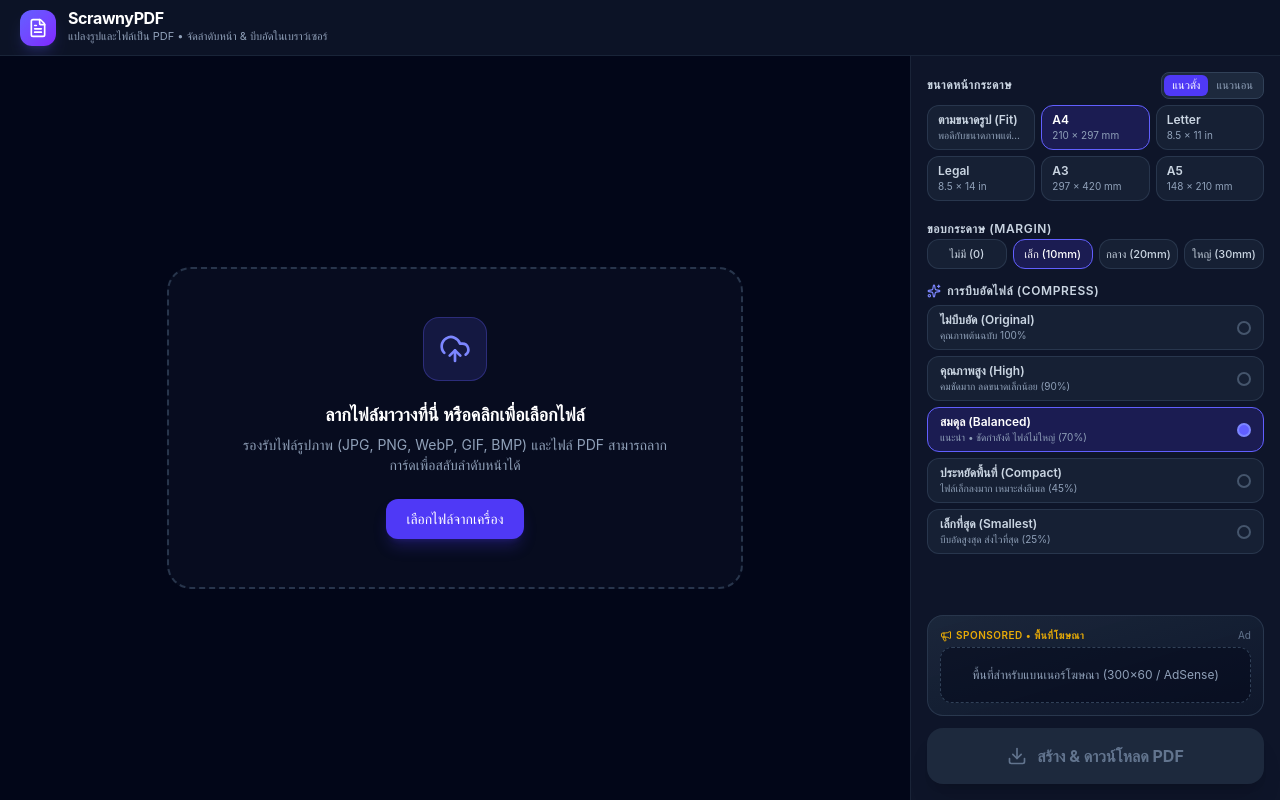
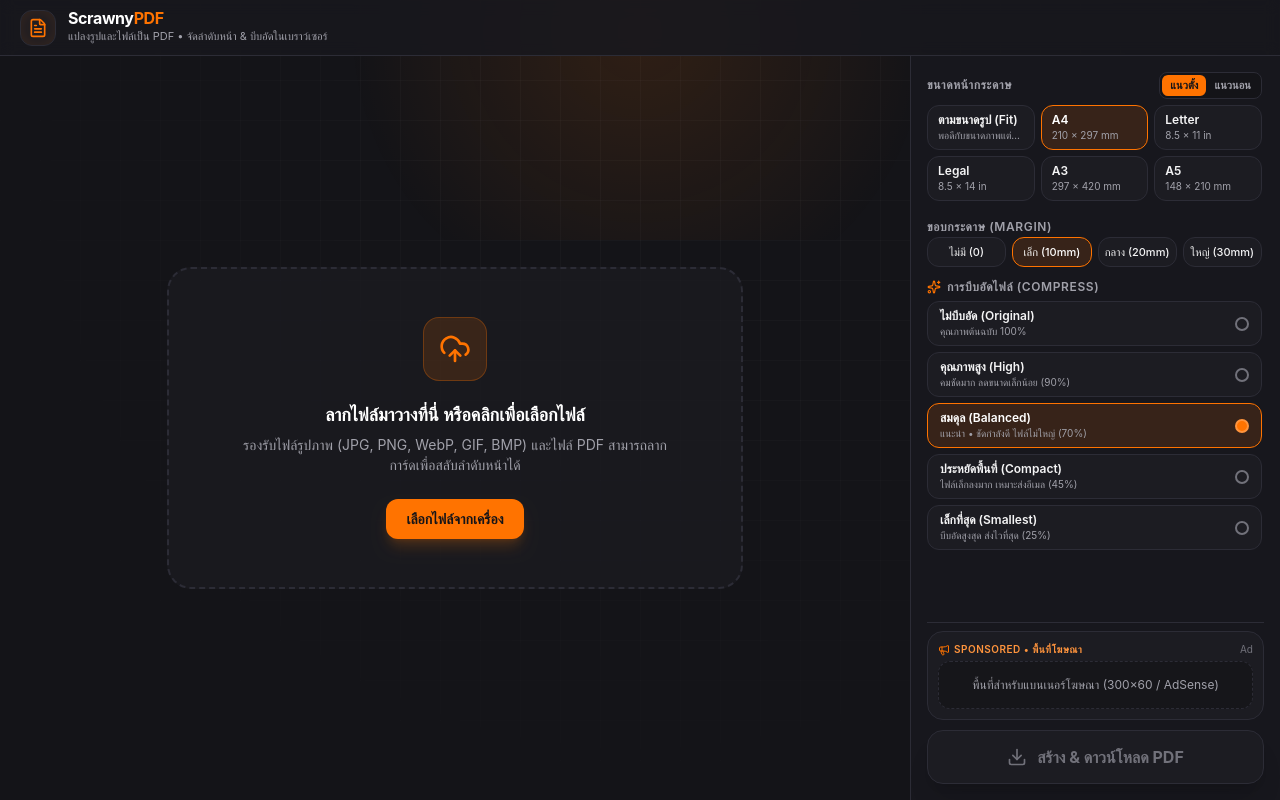
Before and after one commit to scrawnysatyr/ScrawnyPDF, a React (Vite) app: page / in a window 1280 px wide. Built offline with nearby package versions, Linux system fonts and the light colour scheme.

Commit message:
Update theme to orange-black and fix right panel layout

```diff
--- a/index.html
+++ b/index.html
@@ -3,9 +3,10 @@
   <head>
     <meta charset="UTF-8" />
     <meta name="viewport" content="width=device-width, initial-scale=1.0" />
+    <meta name="theme-color" content="#141418" />
     <title>ScrawnyPDF — แปลงไฟล์เป็น PDF</title>
   </head>
-  <body class="bg-slate-950 text-slate-100 antialiased overflow-hidden">
+  <body class="bg-[#141418] text-[#f4f4f5] antialiased overflow-hidden">
     <div id="root"></div>
     <script type="module" src="/src/main.tsx"></script>
   </body>
--- a/src/App.tsx
+++ b/src/App.tsx
@@ -81,7 +81,7 @@ export function App() {
     e.preventDefault();
     e.stopPropagation();
     setIsDraggingFiles(false);
-    if (draggedIndex !== null) return; // Ignore internal card reorder drops
+    if (draggedIndex !== null) return;
     if (e.dataTransfer.files && e.dataTransfer.files.length > 0) {
       addFiles(e.dataTransfer.files);
     }
@@ -165,18 +165,22 @@ export function App() {
   };
 
   return (
-    <div className="h-screen w-screen flex flex-col bg-slate-950 text-slate-100 overflow-hidden select-none">
+    <div className="h-screen w-screen flex flex-col bg-[#141418] text-[#f4f4f5] overflow-hidden select-none relative">
+      {/* ScrawnyMain Background Layers */}
+      <div className="bg-grid" aria-hidden="true" />
+      <div className="bg-glow" aria-hidden="true" />
+
       {/* Top Bar */}
-      <header className="h-14 shrink-0 border-b border-slate-800/80 bg-slate-900/80 backdrop-blur px-5 flex items-center justify-between">
+      <header className="relative z-10 h-14 shrink-0 border-b border-[#2c2c36] bg-[#18181e]/85 backdrop-blur px-5 flex items-center justify-between">
         <div className="flex items-center gap-3">
-          <div className="w-9 h-9 rounded-xl bg-gradient-to-br from-indigo-500 to-violet-600 flex items-center justify-center shadow-lg shadow-indigo-500/20">
-            <FileText className="w-5 h-5 text-white" />
+          <div className="w-9 h-9 rounded-xl bg-[#1c1c22] border border-[#2c2c36] flex items-center justify-center shadow-[inset_0_0_18px_rgba(255,115,0,0.12)]">
+            <FileText className="w-5 h-5 text-[#ff7300]" />
           </div>
           <div>
             <h1 className="text-base font-bold tracking-tight text-white leading-none">
-              ScrawnyPDF
+              Scrawny<span className="text-[#ff7300]">PDF</span>
             </h1>
-            <p className="text-[11px] text-slate-400 mt-0.5">
+            <p className="text-[11px] text-[#a1a1aa] mt-0.5">
               แปลงรูปและไฟล์เป็น PDF • จัดลำดับหน้า &amp; บีบอัดในเบราว์เซอร์
             </p>
           </div>
@@ -185,19 +189,19 @@ export function App() {
         <div className="flex items-center gap-2.5">
           {pages.length > 0 && (
             <>
-              <span className="text-xs font-medium px-2.5 py-1 rounded-full bg-slate-800 text-slate-300 border border-slate-700">
+              <span className="text-xs font-semibold px-2.5 py-1 rounded-full bg-[rgba(255,115,0,0.14)] text-[#ff943d] border border-[rgba(255,115,0,0.3)]">
                 {pages.length} หน้า
               </span>
               <button
                 onClick={() => fileInputRef.current?.click()}
-                className="flex items-center gap-1.5 px-3 py-1.5 rounded-lg bg-slate-800 hover:bg-slate-700 text-slate-200 text-xs font-medium transition cursor-pointer border border-slate-700"
+                className="flex items-center gap-1.5 px-3 py-1.5 rounded-lg bg-[#1c1c22] hover:bg-[#22222a] text-[#f4f4f5] text-xs font-medium transition cursor-pointer border border-[#2c2c36] hover:border-[#ff7300]"
               >
-                <FilePlus2 className="w-3.5 h-3.5" />
+                <FilePlus2 className="w-3.5 h-3.5 text-[#ff7300]" />
                 เพิ่มไฟล์
               </button>
               <button
                 onClick={clearAll}
-                className="flex items-center gap-1.5 px-3 py-1.5 rounded-lg bg-rose-500/10 hover:bg-rose-500/20 text-rose-400 text-xs font-medium transition cursor-pointer border border-rose-500/20"
+                className="flex items-center gap-1.5 px-3 py-1.5 rounded-lg bg-rose-500/10 hover:bg-rose-500/20 text-rose-400 text-xs font-medium transition cursor-pointer border border-rose-500/25"
               >
                 <Trash2 className="w-3.5 h-3.5" />
                 ล้างทั้งหมด
@@ -208,11 +212,11 @@ export function App() {
       </header>
 
       {/* Main Content: Left Grid + Right Settings */}
-      <main className="flex-1 min-h-0 flex overflow-hidden">
+      <main className="relative z-10 flex-1 min-h-0 flex overflow-hidden">
         {/* LEFT PANEL: Dropzone + Scrollable Draggable Grid */}
         <section
           className={`flex-1 min-w-0 flex flex-col relative transition-colors ${
-            isDraggingFiles ? 'bg-indigo-950/30' : 'bg-slate-950'
+            isDraggingFiles ? 'bg-[rgba(255,115,0,0.06)]' : 'bg-transparent'
           }`}
           onDragOver={(e) => {
             e.preventDefault();
@@ -243,20 +247,20 @@ export function App() {
                 onClick={() => fileInputRef.current?.click()}
                 className={`w-full max-w-xl border-2 border-dashed rounded-3xl p-12 flex flex-col items-center justify-center text-center cursor-pointer transition-all ${
                   isDraggingFiles
-                    ? 'border-indigo-400 bg-indigo-500/10 scale-[1.01]'
-                    : 'border-slate-700/80 bg-slate-900/40 hover:border-indigo-500/60 hover:bg-slate-900/70'
+                    ? 'border-[#ff7300] bg-[rgba(255,115,0,0.1)] scale-[1.01]'
+                    : 'border-[#2c2c36] bg-[#1c1c22]/70 hover:border-[#ff7300]/70 hover:bg-[#1c1c22]/90'
                 }`}
               >
-                <div className="w-16 h-16 rounded-2xl bg-indigo-500/15 border border-indigo-500/30 flex items-center justify-center mb-5">
-                  <UploadCloud className="w-8 h-8 text-indigo-400" />
+                <div className="w-16 h-16 rounded-2xl bg-[rgba(255,115,0,0.14)] border border-[rgba(255,115,0,0.28)] flex items-center justify-center mb-5">
+                  <UploadCloud className="w-8 h-8 text-[#ff7300]" />
                 </div>
                 <h2 className="text-lg font-semibold text-white mb-1.5">
                   ลากไฟล์มาวางที่นี่ หรือคลิกเพื่อเลือกไฟล์
                 </h2>
-                <p className="text-sm text-slate-400 max-w-md">
+                <p className="text-sm text-[#a1a1aa] max-w-md">
                   รองรับไฟล์รูปภาพ (JPG, PNG, WebP, GIF, BMP) และไฟล์ PDF สามารถลากการ์ดเพื่อสลับลำดับหน้าได้
                 </p>
-                <div className="mt-6 px-5 py-2.5 rounded-xl bg-indigo-600 hover:bg-indigo-500 text-white text-sm font-medium shadow-lg shadow-indigo-600/25 transition">
+                <div className="mt-6 px-5 py-2.5 rounded-xl bg-[#ff7300] hover:bg-[#ff851f] text-[#141418] text-sm font-bold shadow-lg shadow-[#ff7300]/20 transition">
                   เลือกไฟล์จากเครื่อง
                 </div>
               </div>
@@ -280,17 +284,17 @@ export function App() {
                         setDraggedIndex(null);
                         setDragOverIndex(null);
                       }}
-                      className={`group relative flex flex-col rounded-2xl border bg-slate-900/90 overflow-hidden transition-all cursor-grab active:cursor-grabbing ${
+                      className={`group relative flex flex-col rounded-2xl border bg-[#1c1c22]/95 overflow-hidden transition-all cursor-grab active:cursor-grabbing ${
                         isBeingDragged
-                          ? 'opacity-40 scale-95 border-indigo-500'
+                          ? 'opacity-40 scale-95 border-[#ff7300]'
                           : isDropTarget
-                          ? 'border-indigo-400 ring-2 ring-indigo-400/40 scale-[1.02]'
-                          : 'border-slate-800 hover:border-slate-600'
+                          ? 'border-[#ff7300] ring-2 ring-[#ff7300]/40 scale-[1.02]'
+                          : 'border-[#2c2c36] hover:border-[#ff7300]/70 hover:bg-[#22222a]'
                       }`}
                     >
                       {/* Page Number & Drag Handle */}
-                      <div className="absolute top-2 left-2 z-10 flex items-center gap-1 px-2 py-0.5 rounded-md bg-slate-950/80 backdrop-blur text-[11px] font-bold text-white border border-slate-700/70">
-                        <GripVertical className="w-3 h-3 text-slate-400" />
+                      <div className="absolute top-2 left-2 z-10 flex items-center gap-1 px-2 py-0.5 rounded-md bg-[#141418]/90 backdrop-blur text-[11px] font-bold text-white border border-[#2c2c36]">
+                        <GripVertical className="w-3 h-3 text-[#ff7300]" />
                         <span>#{index + 1}</span>
                       </div>
 
@@ -304,7 +308,7 @@ export function App() {
                               rotatePage(page.id);
                             }}
                             title="หมุนภาพ 90°"
-                            className="p-1.5 rounded-lg bg-slate-950/85 hover:bg-indigo-600 text-slate-200 hover:text-white border border-slate-700/70 transition cursor-pointer"
+                            className="p-1.5 rounded-lg bg-[#141418]/90 hover:bg-[#ff7300] text-[#f4f4f5] hover:text-[#141418] border border-[#2c2c36] transition cursor-pointer"
                           >
                             <RotateCw className="w-3.5 h-3.5" />
                           </button>
@@ -316,18 +320,18 @@ export function App() {
                             removePage(page.id);
                           }}
                           title="ลบหน้านี้"
-                          className="p-1.5 rounded-lg bg-slate-950/85 hover:bg-rose-600 text-slate-200 hover:text-white border border-slate-700/70 transition cursor-pointer"
+                          className="p-1.5 rounded-lg bg-[#141418]/90 hover:bg-rose-600 text-[#f4f4f5] hover:text-white border border-[#2c2c36] transition cursor-pointer"
                         >
                           <Trash2 className="w-3.5 h-3.5" />
                         </button>
                       </div>
 
                       {/* Thumbnail */}
-                      <div className="aspect-[3/4] w-full bg-slate-950/60 flex items-center justify-center p-3 overflow-hidden">
+                      <div className="aspect-[3/4] w-full bg-[#141418]/80 flex items-center justify-center p-3 overflow-hidden">
                         {page.isPdf ? (
-                          <div className="flex flex-col items-center justify-center text-slate-400 gap-2">
-                            <FileText className="w-12 h-12 text-rose-400" />
-                            <span className="text-[11px] font-medium px-2 py-0.5 rounded bg-rose-500/10 text-rose-300 border border-rose-500/20">
+                          <div className="flex flex-col items-center justify-center text-[#a1a1aa] gap-2">
+                            <FileText className="w-12 h-12 text-[#ff7300]" />
+                            <span className="text-[11px] font-semibold px-2 py-0.5 rounded bg-[rgba(255,115,0,0.14)] text-[#ff943d] border border-[rgba(255,115,0,0.28)]">
                               PDF
                             </span>
                           </div>
@@ -342,17 +346,17 @@ export function App() {
                       </div>
 
                       {/* Footer Info */}
-                      <div className="px-3 py-2 border-t border-slate-800/80 bg-slate-900 flex items-center justify-between gap-2">
+                      <div className="px-3 py-2 border-t border-[#2c2c36] bg-[#1c1c22] flex items-center justify-between gap-2">
                         <div className="min-w-0 flex-1">
-                          <p className="text-xs font-medium text-slate-200 truncate" title={page.name}>
+                          <p className="text-xs font-medium text-[#f4f4f5] truncate" title={page.name}>
                             {page.name}
                           </p>
-                          <p className="text-[10px] text-slate-400">
+                          <p className="text-[10px] text-[#a1a1aa]">
                             {formatBytes(page.size)}
                             {!page.isPdf && ` • ${page.width}×${page.height}`}
                           </p>
                         </div>
-                        {!page.isPdf && <ImageIcon className="w-3.5 h-3.5 text-slate-500 shrink-0" />}
+                        {!page.isPdf && <ImageIcon className="w-3.5 h-3.5 text-[#71717a] shrink-0" />}
                       </div>
                     </div>
                   );
@@ -362,7 +366,7 @@ export function App() {
                 <button
                   type="button"
                   onClick={() => fileInputRef.current?.click()}
-                  className="aspect-[3/4] rounded-2xl border-2 border-dashed border-slate-800 hover:border-indigo-500/60 bg-slate-900/30 hover:bg-slate-900/60 flex flex-col items-center justify-center gap-2 text-slate-400 hover:text-indigo-300 transition cursor-pointer"
+                  className="aspect-[3/4] rounded-2xl border-2 border-dashed border-[#2c2c36] hover:border-[#ff7300]/70 bg-[#1c1c22]/40 hover:bg-[#1c1c22]/80 flex flex-col items-center justify-center gap-2 text-[#a1a1aa] hover:text-[#ff7300] transition cursor-pointer"
                 >
                   <FilePlus2 className="w-7 h-7" />
                   <span className="text-xs font-medium">เพิ่มไฟล์</span>
@@ -373,33 +377,33 @@ export function App() {
 
           {/* Drag-over Overlay when pages already exist */}
           {isDraggingFiles && pages.length > 0 && (
-            <div className="absolute inset-0 z-20 bg-indigo-950/70 backdrop-blur-sm border-2 border-dashed border-indigo-400 m-3 rounded-2xl flex flex-col items-center justify-center pointer-events-none">
-              <UploadCloud className="w-12 h-12 text-indigo-300 mb-2" />
+            <div className="absolute inset-0 z-20 bg-[#141418]/80 backdrop-blur-sm border-2 border-dashed border-[#ff7300] m-3 rounded-2xl flex flex-col items-center justify-center pointer-events-none">
+              <UploadCloud className="w-12 h-12 text-[#ff7300] mb-2" />
               <p className="text-base font-semibold text-white">วางไฟล์เพื่อเพิ่มหน้าใหม่</p>
             </div>
           )}
         </section>
 
         {/* RIGHT PANEL: Settings + Ad Panel + Big CTA */}
-        <aside className="w-[340px] lg:w-[370px] shrink-0 border-l border-slate-800/80 bg-slate-900/95 flex flex-col justify-between p-4 gap-3 overflow-hidden">
-          <div className="flex flex-col gap-3.5 min-h-0">
+        <aside className="w-[340px] lg:w-[370px] shrink-0 border-l border-[#2c2c36] bg-[#18181e]/95 backdrop-blur flex flex-col justify-between p-4 gap-3 overflow-hidden">
+          <div className="flex-1 min-h-0 overflow-y-auto grid-scroll flex flex-col gap-3 pr-0.5">
             {/* Page Size & Orientation */}
             <div className="space-y-1.5">
               <div className="flex items-center justify-between">
-                <label className="text-xs font-semibold text-slate-300 uppercase tracking-wider">
+                <label className="text-xs font-semibold text-[#a1a1aa] uppercase tracking-wider">
                   ขนาดหน้ากระดาษ
                 </label>
                 {settings.pageSize !== 'fit' && (
-                  <div className="flex rounded-lg bg-slate-800 p-0.5 border border-slate-700">
+                  <div className="flex rounded-lg bg-[#141418] p-0.5 border border-[#2c2c36]">
                     {(['portrait', 'landscape'] as const).map((ori) => (
                       <button
                         key={ori}
                         type="button"
                         onClick={() => setSettings((s) => ({ ...s, orientation: ori }))}
-                        className={`px-2 py-0.5 text-[11px] font-medium rounded-md transition cursor-pointer ${
+                        className={`px-2 py-0.5 text-[11px] font-semibold rounded-md transition cursor-pointer ${
                           settings.orientation === ori
-                            ? 'bg-indigo-600 text-white'
-                            : 'text-slate-400 hover:text-slate-200'
+                            ? 'bg-[#ff7300] text-[#141418]'
+                            : 'text-[#a1a1aa] hover:text-white'
                         }`}
                       >
                         {ori === 'portrait' ? 'แนวตั้ง' : 'แนวนอน'}
@@ -417,12 +421,12 @@ export function App() {
                     onClick={() => setSettings((s) => ({ ...s, pageSize: opt.id }))}
                     className={`px-2.5 py-1.5 rounded-xl border text-left transition cursor-pointer ${
                       settings.pageSize === opt.id
-                        ? 'bg-indigo-600/20 border-indigo-500 text-white'
-                        : 'bg-slate-800/60 border-slate-700/70 text-slate-300 hover:border-slate-600'
+                        ? 'bg-[rgba(255,115,0,0.14)] border-[#ff7300] text-white'
+                        : 'bg-[#1c1c22] border-[#2c2c36] text-[#f4f4f5] hover:border-[#ff7300]/50 hover:bg-[#22222a]'
                     }`}
                   >
                     <div className="text-xs font-semibold truncate">{opt.label}</div>
-                    <div className="text-[10px] text-slate-400 truncate">{opt.desc}</div>
+                    <div className="text-[10px] text-[#a1a1aa] truncate">{opt.desc}</div>
                   </button>
                 ))}
               </div>
@@ -430,7 +434,7 @@ export function App() {
 
             {/* Margin */}
             <div className="space-y-1.5">
-              <label className="text-xs font-semibold text-slate-300 uppercase tracking-wider">
+              <label className="text-xs font-semibold text-[#a1a1aa] uppercase tracking-wider">
                 ขอบกระดาษ (Margin)
               </label>
               <div className="grid grid-cols-4 gap-1.5">
@@ -441,8 +445,8 @@ export function App() {
                     onClick={() => setSettings((s) => ({ ...s, margin: m.id }))}
                     className={`py-1.5 px-1 rounded-xl border text-center text-[11px] font-medium transition cursor-pointer ${
                       settings.margin === m.id
-                        ? 'bg-indigo-600/20 border-indigo-500 text-white'
-                        : 'bg-slate-800/60 border-slate-700/70 text-slate-300 hover:border-slate-600'
+                        ? 'bg-[rgba(255,115,0,0.14)] border-[#ff7300] text-white'
+                        : 'bg-[#1c1c22] border-[#2c2c36] text-[#f4f4f5] hover:border-[#ff7300]/50 hover:bg-[#22222a]'
                     }`}
                   >
                     {m.label}
@@ -453,8 +457,8 @@ export function App() {
 
             {/* Compression (5 options: No compression + 4 levels) */}
             <div className="space-y-1.5">
-              <label className="text-xs font-semibold text-slate-300 uppercase tracking-wider flex items-center gap-1.5">
-                <Sparkles className="w-3.5 h-3.5 text-indigo-400" />
+              <label className="text-xs font-semibold text-[#a1a1aa] uppercase tracking-wider flex items-center gap-1.5">
+                <Sparkles className="w-3.5 h-3.5 text-[#ff7300]" />
                 การบีบอัดไฟล์ (Compress)
               </label>
               <div className="flex flex-col gap-1.5">
@@ -465,19 +469,19 @@ export function App() {
                     onClick={() => setSettings((s) => ({ ...s, compression: c.id }))}
                     className={`w-full px-3 py-1.5 rounded-xl border text-left flex items-center justify-between transition cursor-pointer ${
                       settings.compression === c.id
-                        ? 'bg-indigo-600/20 border-indigo-500 text-white'
-                        : 'bg-slate-800/60 border-slate-700/70 text-slate-300 hover:border-slate-600'
+                        ? 'bg-[rgba(255,115,0,0.14)] border-[#ff7300] text-white'
+                        : 'bg-[#1c1c22] border-[#2c2c36] text-[#f4f4f5] hover:border-[#ff7300]/50 hover:bg-[#22222a]'
                     }`}
                   >
                     <div className="min-w-0">
                       <div className="text-xs font-semibold">{c.label}</div>
-                      <div className="text-[10px] text-slate-400 truncate">{c.sublabel}</div>
+                      <div className="text-[10px] text-[#a1a1aa] truncate">{c.sublabel}</div>
                     </div>
                     <div
                       className={`w-3.5 h-3.5 rounded-full border-2 shrink-0 ml-2 ${
                         settings.compression === c.id
-                          ? 'border-indigo-400 bg-indigo-500'
-                          : 'border-slate-600'
+                          ? 'border-[#ff943d] bg-[#ff7300]'
+                          : 'border-[#71717a]'
                       }`}
                     />
                   </button>
@@ -487,18 +491,18 @@ export function App() {
           </div>
 
           {/* Bottom Area: Ad Panel + Big Generate Button */}
-          <div className="flex flex-col gap-3 shrink-0">
+          <div className="flex flex-col gap-2.5 shrink-0 pt-2 border-t border-[#2c2c36]">
             {/* Ad Panel */}
-            <div className="rounded-2xl border border-slate-700/70 bg-gradient-to-br from-slate-800/90 to-slate-900 p-3 relative overflow-hidden">
+            <div className="rounded-2xl border border-[#2c2c36] bg-[#1c1c22] p-2.5 relative overflow-hidden">
               <div className="flex items-center justify-between mb-1">
-                <span className="inline-flex items-center gap-1 text-[10px] font-semibold uppercase tracking-wider text-amber-400/90">
-                  <Megaphone className="w-3 h-3" />
+                <span className="inline-flex items-center gap-1 text-[10px] font-semibold uppercase tracking-wider text-[#ff943d]">
+                  <Megaphone className="w-3 h-3 text-[#ff7300]" />
                   Sponsored • พื้นที่โฆษณา
                 </span>
-                <span className="text-[10px] text-slate-500">Ad</span>
+                <span className="text-[10px] text-[#71717a]">Ad</span>
               </div>
-              <div className="h-14 rounded-xl border border-dashed border-slate-700 bg-slate-950/50 flex items-center justify-center text-center px-3">
-                <p className="text-xs text-slate-400">
+              <div className="h-12 rounded-xl border border-dashed border-[#2c2c36] bg-[#141418]/70 flex items-center justify-center text-center px-3">
+                <p className="text-xs text-[#a1a1aa]">
                   พื้นที่สำหรับแบนเนอร์โฆษณา (300×60 / AdSense)
                 </p>
               </div>
@@ -509,12 +513,12 @@ export function App() {
               type="button"
               disabled={pages.length === 0 || isGenerating}
               onClick={handleGenerate}
-              className={`w-full py-4 px-5 rounded-2xl font-bold text-base flex items-center justify-center gap-2.5 shadow-xl transition-all cursor-pointer ${
+              className={`w-full py-3.5 px-5 rounded-2xl font-bold text-base flex items-center justify-center gap-2.5 shadow-xl transition-all cursor-pointer ${
                 pages.length === 0
-                  ? 'bg-slate-800 text-slate-500 cursor-not-allowed shadow-none'
+                  ? 'bg-[#1c1c22] border border-[#2c2c36] text-[#71717a] cursor-not-allowed shadow-none'
                   : isGenerating
-                  ? 'bg-indigo-600/80 text-white cursor-wait'
-                  : 'bg-gradient-to-r from-indigo-600 to-violet-600 hover:from-indigo-500 hover:to-violet-500 text-white shadow-indigo-600/30 active:scale-[0.99]'
+                  ? 'bg-[#ff7300]/80 text-[#141418] cursor-wait'
+                  : 'bg-[#ff7300] hover:bg-[#ff851f] text-[#141418] shadow-[#ff7300]/25 active:scale-[0.99]'
               }`}
             >
               {isGenerating ? (
--- a/src/index.css
+++ b/src/index.css
@@ -11,22 +11,49 @@ body,
   margin: 0;
   padding: 0;
   overflow: hidden;
+  background-color: #141418;
+  color: #f4f4f5;
+}
+
+/* ScrawnyMain-style subtle grid and orange top glow */
+.bg-grid {
+  position: fixed;
+  inset: 0;
+  background-image:
+    linear-gradient(to right, rgba(255, 255, 255, 0.025) 1px, transparent 1px),
+    linear-gradient(to bottom, rgba(255, 255, 255, 0.025) 1px, transparent 1px);
+  background-size: 40px 40px;
+  mask-image: radial-gradient(circle at 50% 20%, black 20%, transparent 80%);
+  pointer-events: none;
+  z-index: 0;
+}
+
+.bg-glow {
+  position: fixed;
+  top: -180px;
+  left: 50%;
+  transform: translateX(-50%);
+  width: 720px;
+  height: 420px;
+  background: radial-gradient(circle, rgba(255, 115, 0, 0.12) 0%, transparent 70%);
+  pointer-events: none;
+  z-index: 0;
 }
 
 /* Custom sleek scrollbar for the page grid */
 .grid-scroll::-webkit-scrollbar {
-  width: 8px;
+  width: 7px;
 }
 
 .grid-scroll::-webkit-scrollbar-track {
-  background: rgba(15, 23, 42, 0.4);
+  background: rgba(20, 20, 24, 0.5);
 }
 
 .grid-scroll::-webkit-scrollbar-thumb {
-  background: rgba(100, 116, 139, 0.5);
+  background: rgba(255, 115, 0, 0.3);
   border-radius: 9999px;
 }
 
 .grid-scroll::-webkit-scrollbar-thumb:hover {
-  background: rgba(148, 163, 184, 0.7);
+  background: rgba(255, 115, 0, 0.55);
 }
```
